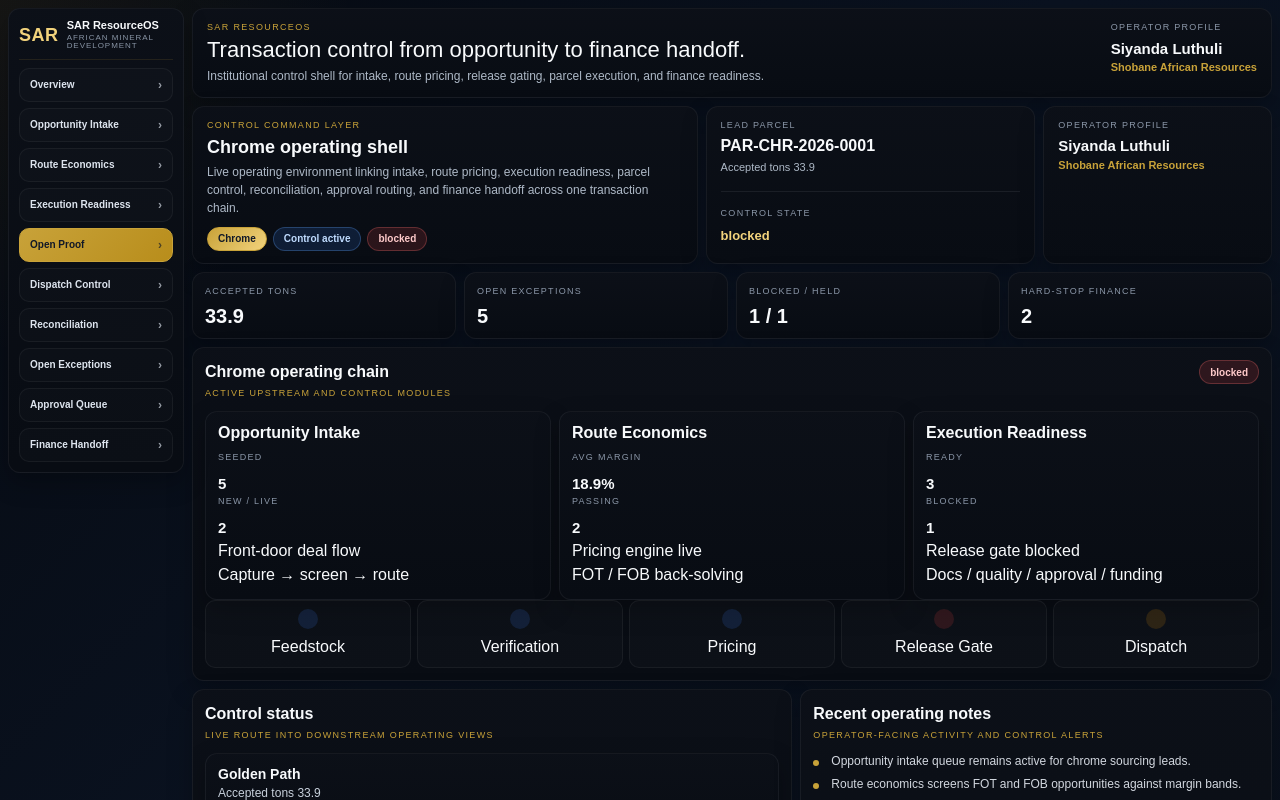
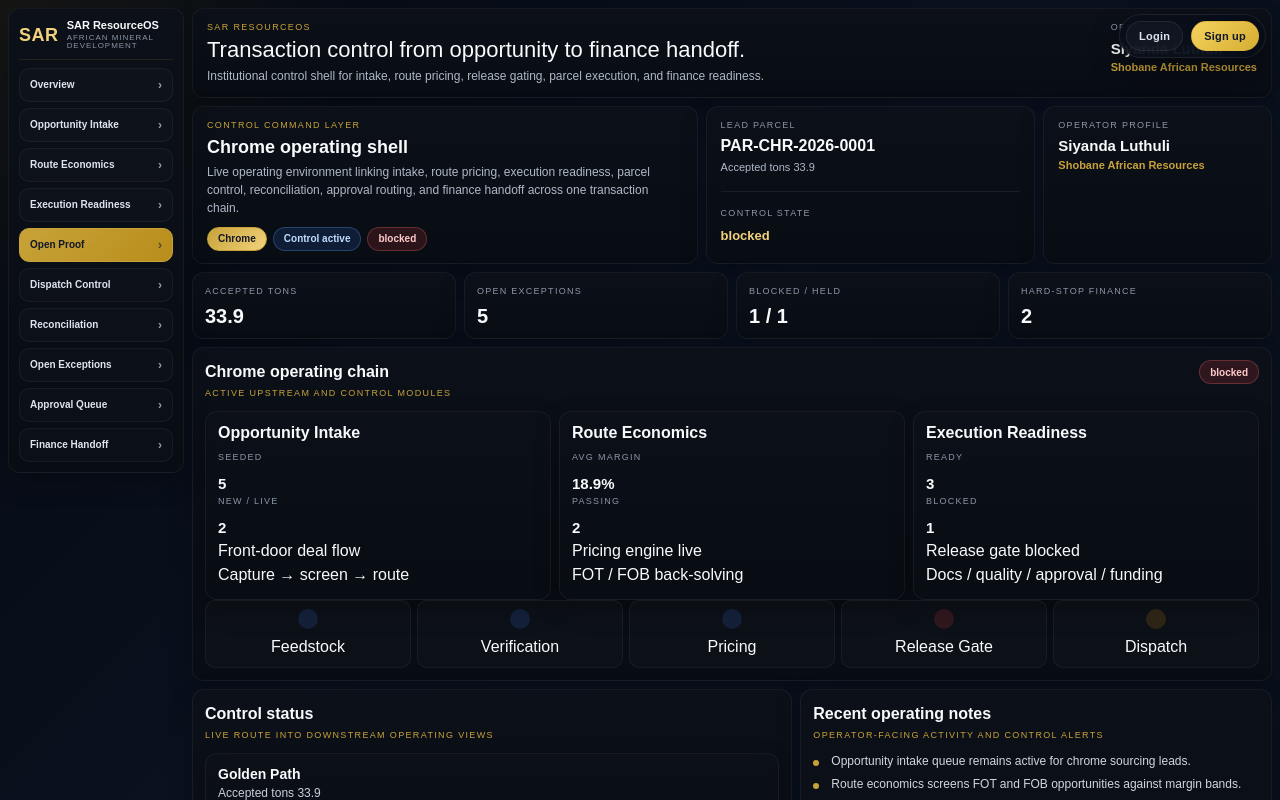
Before and after one commit to shobanesiyanda/sar-resourceos-golden-path-proof, a Next.js app: page / in a window 1280 px wide. Shown: the top 800 px of the page. Built offline with nearby package versions, Linux system fonts and the light colour scheme.

Commit message:
Add auth quick access to root layout
Updated metadata for SAR ResourceOS and added AuthQuickAccess component to RootLayout.

```diff
--- a/app/layout.tsx
+++ b/app/layout.tsx
@@ -1,14 +1,24 @@
+import type { Metadata } from "next";
 import "./globals.css";
+import AuthQuickAccess from "../components/AuthQuickAccess";
 
-export const metadata = {
-  title: "SAR ResourceOS Golden Path Proof",
-  description: "One full parcel proof from document to finance handoff."
+export const metadata: Metadata = {
+  title: "SAR ResourceOS",
+  description:
+    "SAR ResourceOS live chrome parcel control system for opportunity intake, route economics, execution readiness, dispatch, reconciliation, approvals, exceptions, and finance handoff.",
 };
 
-export default function RootLayout({ children }: { children: React.ReactNode }) {
+export default function RootLayout({
+  children,
+}: Readonly<{
+  children: React.ReactNode;
+}>) {
   return (
     <html lang="en">
-      <body>{children}</body>
+      <body>
+        <AuthQuickAccess />
+        {children}
+      </body>
     </html>
   );
 }
```
